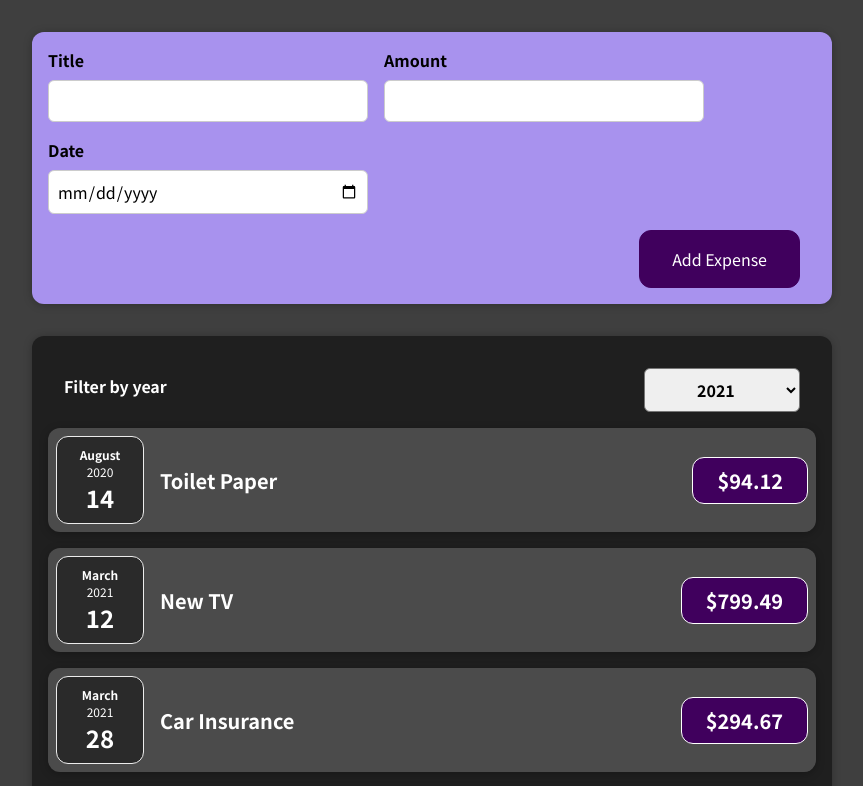
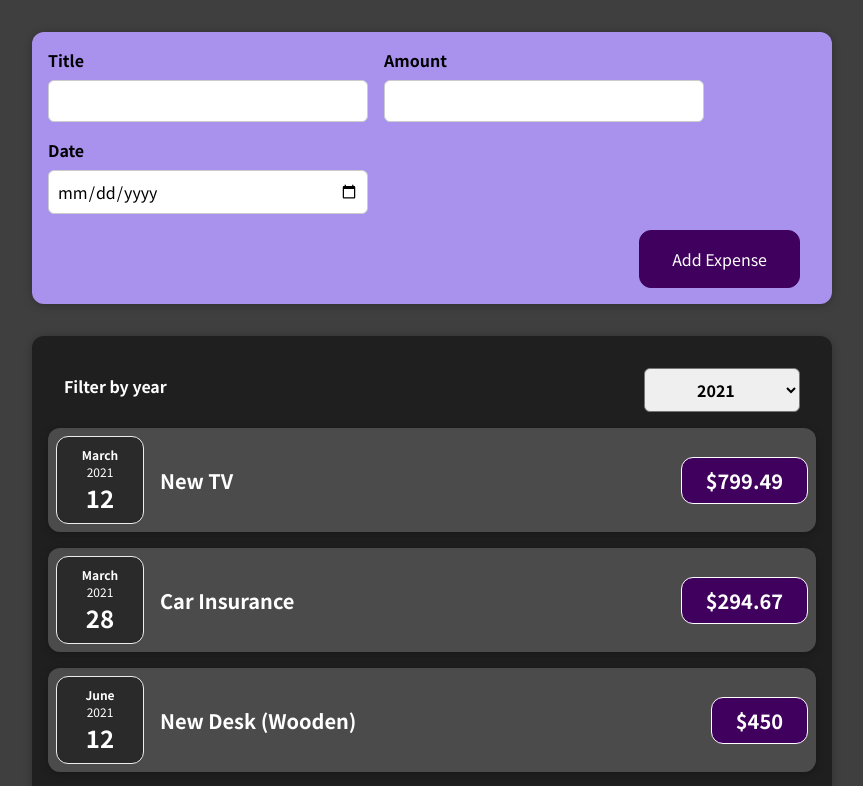
Before and after one commit to MLabreche9/expenseTracker, a React (Create React App) app: page / in a window 1280 px wide. Shown: the top 786 px of the page, without its empty margins (208-1071 px from the left). Built offline with nearby package versions, Linux system fonts and the light colour scheme.

Commit message:
Rendering Lists and conditional content

```diff
--- a/src/App.js
+++ b/src/App.js
@@ -1,10 +1,9 @@
-import React from 'react';
+import React, { useState } from 'react';
 
 import NewExpense from './components/NewExpense/NewExpense';
 import Expenses from './components/Expenses/Expenses';
 
-const App = () => {
-	const expenses = [
+const DUMMY_EXPENSES = [
 	{
 		id: 'e1',
 		title: 'Toilet Paper',
@@ -26,9 +25,13 @@
 	}
 ];
 
+const App = () => {
+	const [expenses, setExpenses] = useState(DUMMY_EXPENSES);
+
 	const addExpenseHandler = (expense) => {
-		console.log('In App,js');
-		console.log(expense);
+		setExpenses((prevExpenses) => {
+			return [expense, ...prevExpenses];
+		});
 	};
 
 	return (
--- a/src/components/Expenses/Expenses.js
+++ b/src/components/Expenses/Expenses.js
@@ -11,6 +11,24 @@
 	const filterChangeHandler = (selectedYear) => {
 		setFilteredYear(selectedYear);
 	};
+
+	const filteredExpenses = props.items.filter((expense) => {
+		return expense.date.getFullYear().toString() === filteredYear;
+	});
+
+	let expensesContent = <p>No expenses found</p>;
+
+	if (filteredExpenses.length > 0) {
+		expensesContent = filteredExpenses.map((expense) => (
+			<ExpenseItem
+				key={expense.id}
+				title={expense.title}
+				amount={expense.amount}
+				date={expense.date}
+			/>
+		));
+	}
+
 	return (
 		<div>
 			<Card className='expenses'>
@@ -18,26 +36,7 @@
 					selected={filteredYear}
 					onChangeFilter={filterChangeHandler}
 				/>
-				<ExpenseItem
-					title={props.items[0].title}
-					amount={props.items[0].amount}
-					date={props.items[0].date}
-				/>
-				<ExpenseItem
-					title={props.items[1].title}
-					amount={props.items[1].amount}
-					date={props.items[1].date}
-				/>
-				<ExpenseItem
-					title={props.items[2].title}
-					amount={props.items[2].amount}
-					date={props.items[2].date}
-				/>
-				<ExpenseItem
-					title={props.items[3].title}
-					amount={props.items[3].amount}
-					date={props.items[3].date}
-				/>
+				{expensesContent}
 			</Card>
 		</div>
 	);
```
Also changed, not shown: 1 other file (tests, documents, lock files or other folders). Lines whose indentation alone changed are shown as unchanged.
